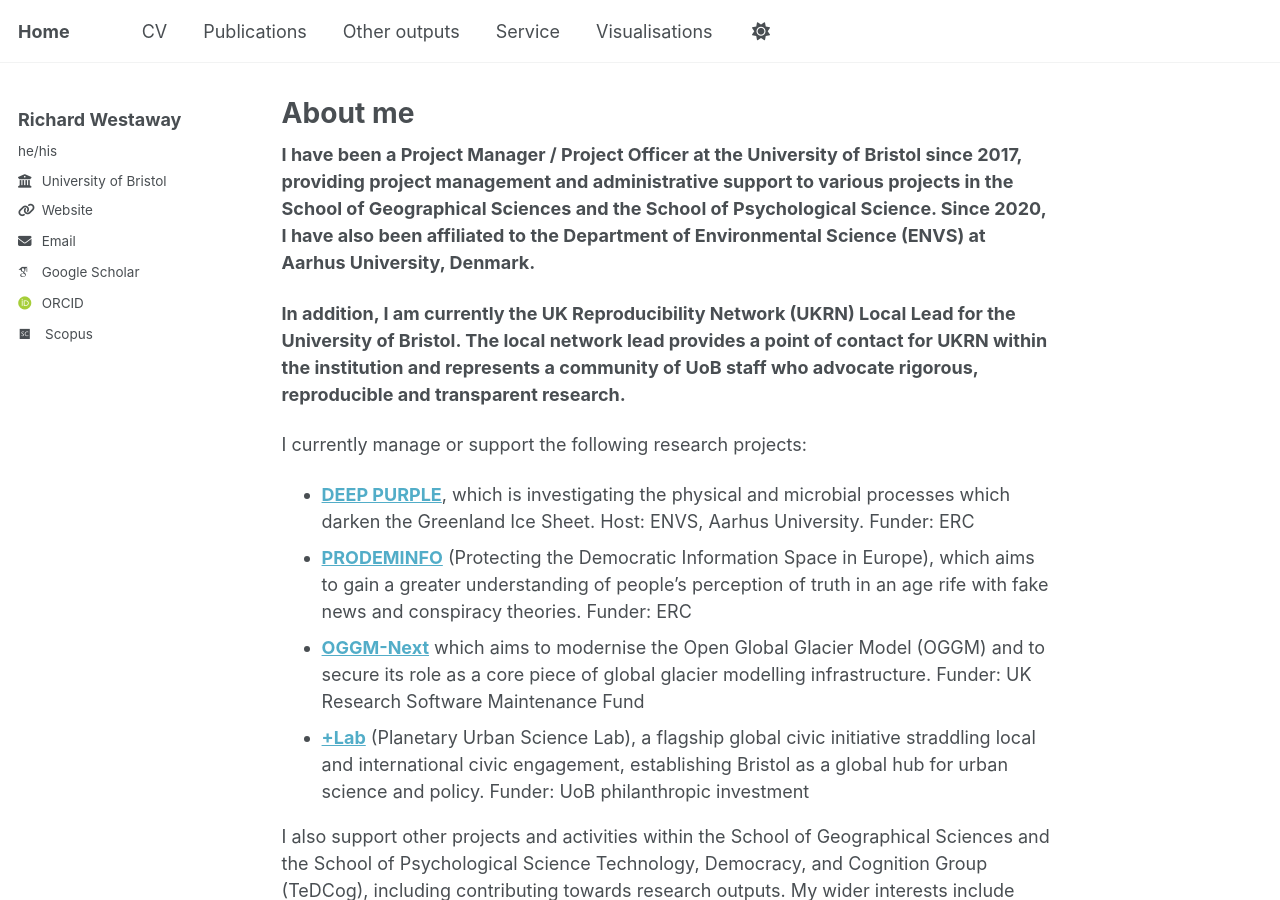
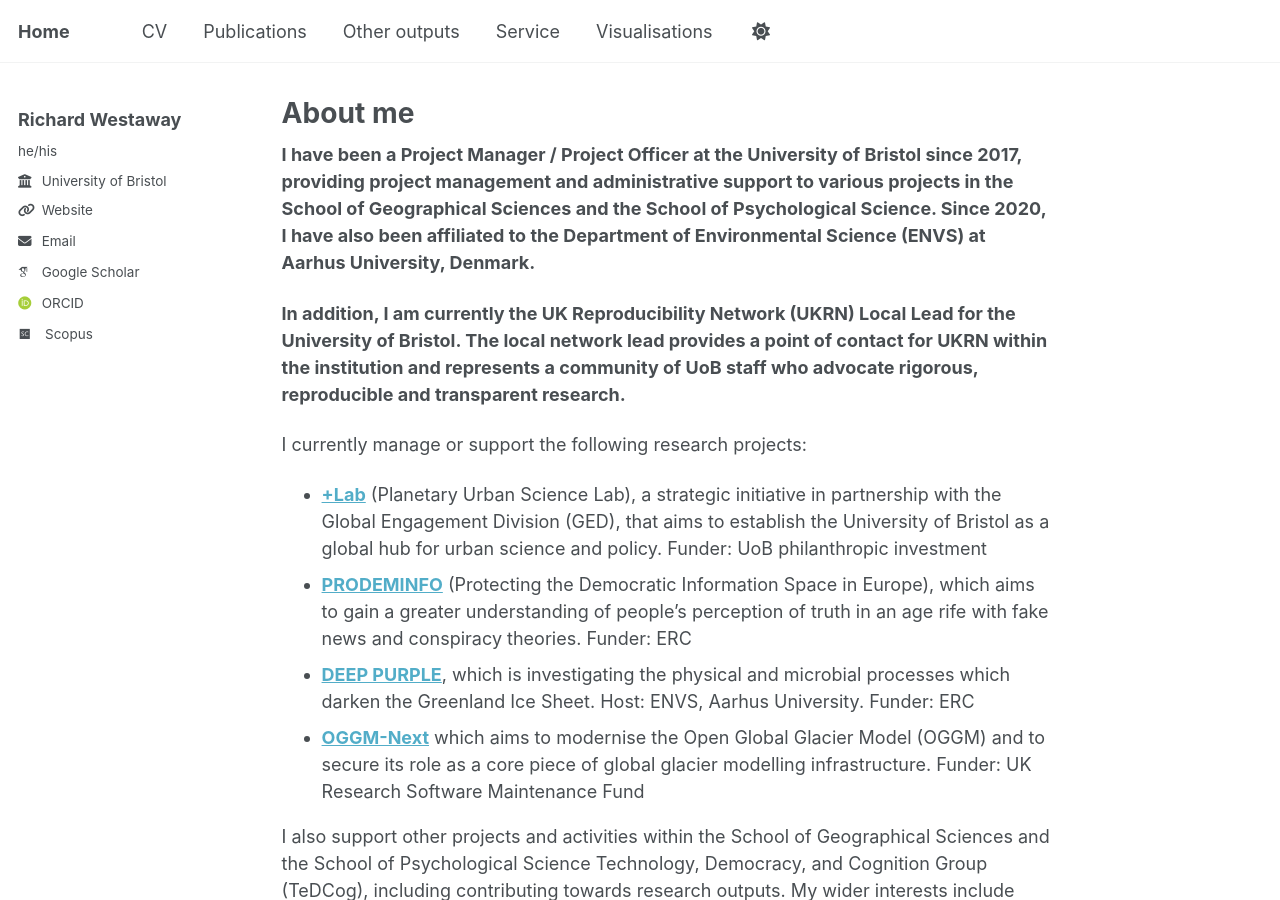
Before and after one commit to richardwestaway/richardwestaway.github.io, a Jekyll site: the page built from _pages/about.md, in a window 1280 px wide and 900 px high. Built offline with Jekyll 4.4.1, drawn with Linux system fonts in a browser that asks for light colours; some web fonts are replaced.

Commit message:
Update about.md

```diff
--- a/_pages/about.md
+++ b/_pages/about.md
@@ -13,10 +13,10 @@ redirect_from:
 
 I currently manage or support the following research projects:
 
+- [**+Lab**](https://pluslab.bristol.ac.uk/){:target="_blank"} (Planetary Urban Science Lab), a strategic initiative in partnership with the Global Engagement Division (GED), that aims to establish the University of Bristol as a global hub for urban science and policy. Funder: UoB philanthropic investment
+- [**PRODEMINFO**](https://cordis.europa.eu/project/id/101020961){:target="_blank"} (Protecting the Democratic Information Space in Europe), which aims to gain a greater understanding of people’s perception of truth in an age rife with fake news and conspiracy theories. Funder: ERC
 - [**DEEP PURPLE**](https://cordis.europa.eu/project/id/856416){:target="_blank"}, which is investigating the physical and microbial processes which darken the Greenland Ice Sheet. Host: ENVS, Aarhus University. Funder: ERC
-- [**PRODEMINFO**](https://cordis.europa.eu/project/id/101020961){:target="_blank"} (Protecting the Democratic Information Space in Europe), which aims to gain a greater understanding of people’s perception of truth in an age rife with fake news and conspiracy theories. Funder: ERC
 - [**OGGM-Next**](https://oggm.org/2026/03/23/oggm-next/){:target="_blank"} which aims to modernise the Open Global Glacier Model (OGGM) and to secure its role as a core piece of global glacier modelling infrastructure. Funder: UK Research Software Maintenance Fund
-- [**+Lab**](https://pluslab.bristol.ac.uk/){:target="_blank"} (Planetary Urban Science Lab), a flagship global civic initiative straddling local and international civic engagement, establishing Bristol as a global hub for urban science and policy. Funder: UoB philanthropic investment
 
 I also support other projects and activities within the School of Geographical Sciences and the School of Psychological Science Technology, Democracy, and Cognition Group (TeDCog), including contributing towards research outputs. My wider interests include open research, science communication and data visualisation.
 
```
